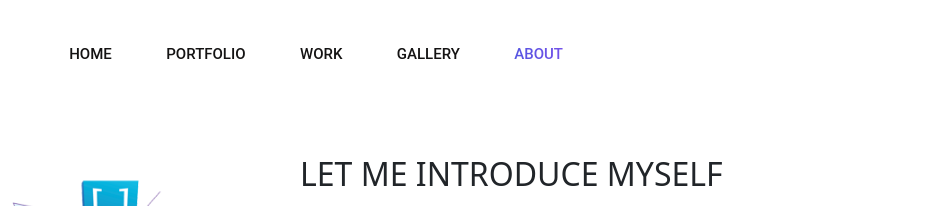
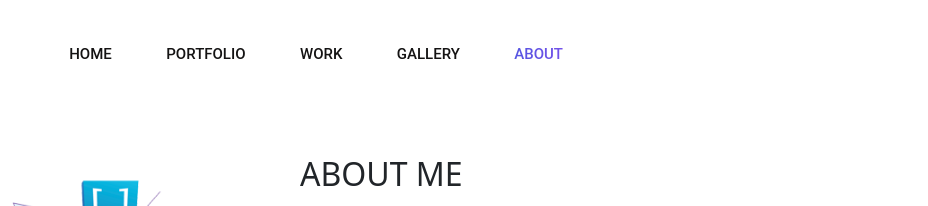
Before and after one commit to nileetjacobphilip/portfolio.github.io, a plain HTML site: page about.html in a window 1280 px wide. Shown: the top 206 px of the page, 352-1280 px from the left. Drawn offline with Linux system fonts and the light colour scheme.

Commit message:
About Me

```diff
--- a/about.html
+++ b/about.html
@@ -84,9 +84,8 @@
                 </div>
                 <div class="col-lg-6 col-md-12 about-title">
                     <h2 class="text-uppercase pt-5">
-                        <span>Let me</span>
-                        <span>introduce</span>
-                        <span>myself</span>
+                        <span>About</span>
+                        <span>Me</span>
                     </h2>
                     <div class="paragraph py-2 w-130">
                         <p class="para">
```
